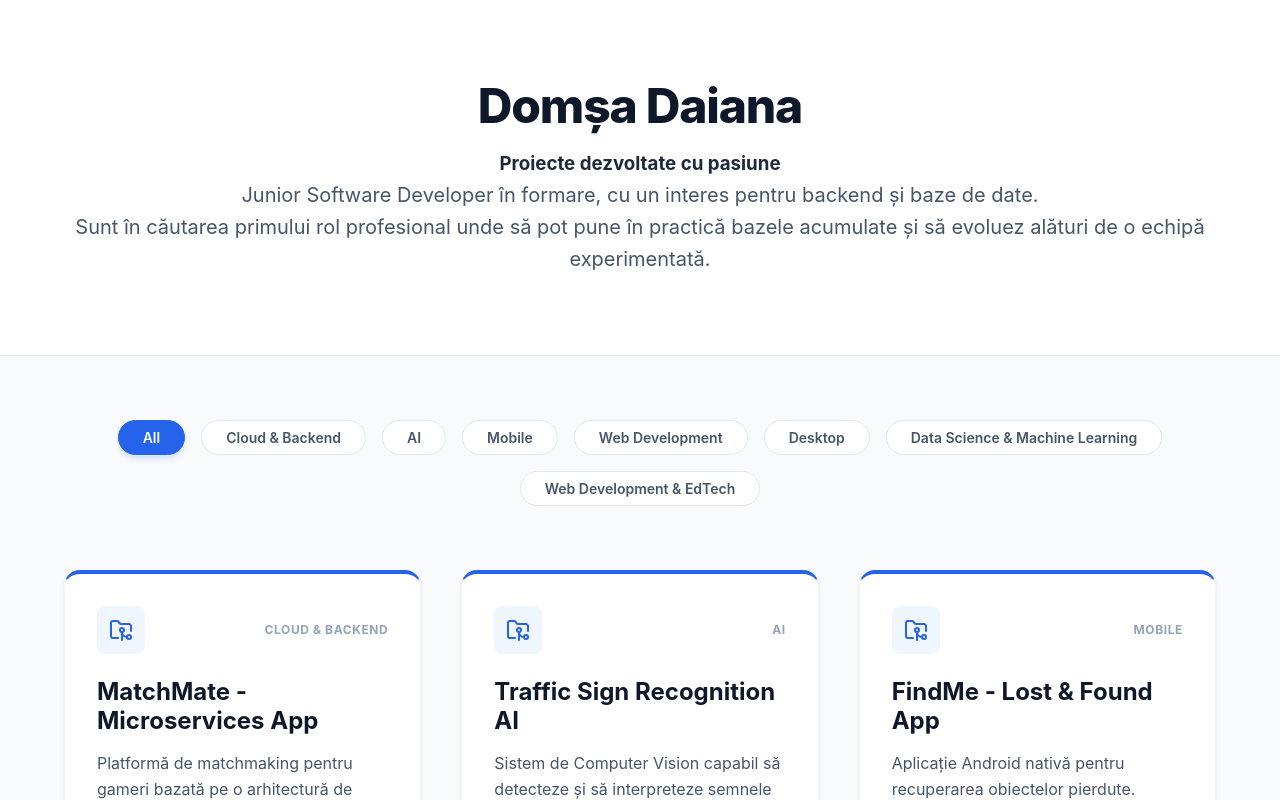
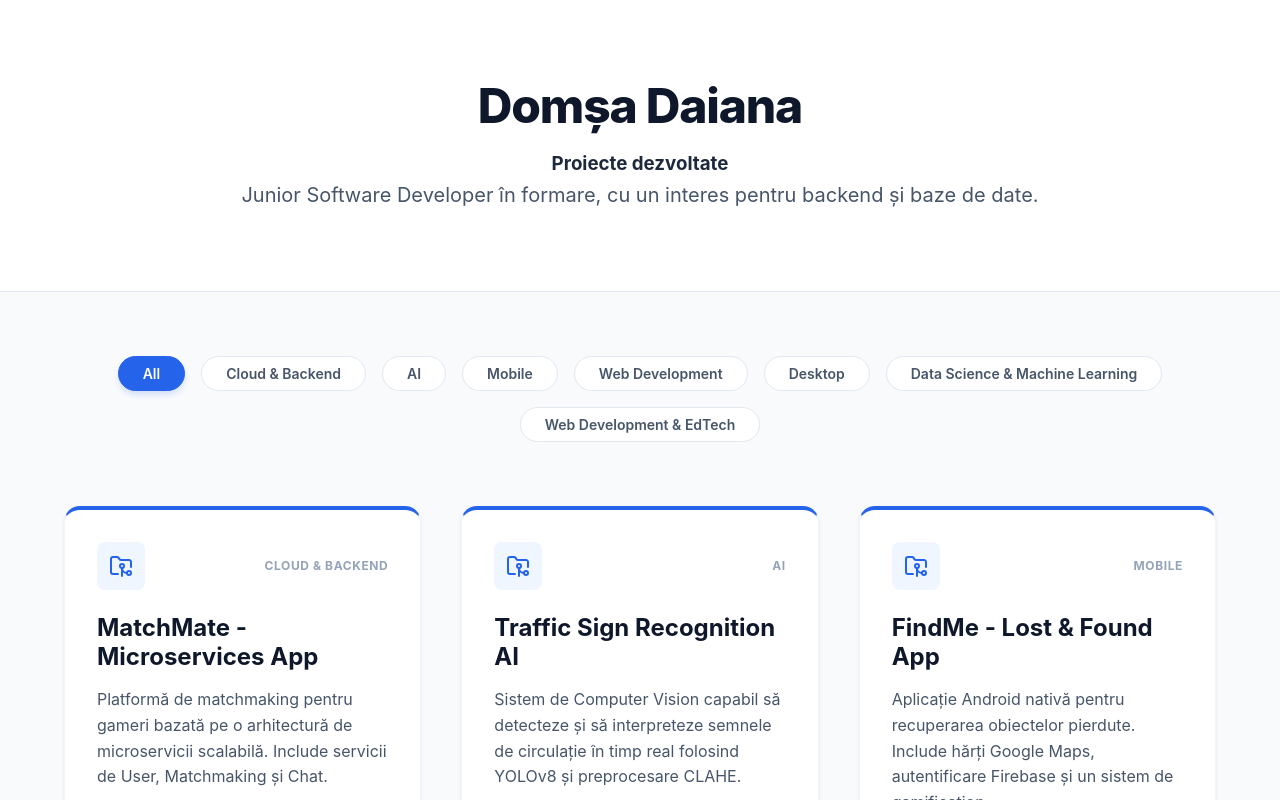
Before and after one commit to nkororo/nkororo.github.io, a React (Vite) app: page / in a window 1280 px wide. Shown: the top 800 px of the page. Built offline with nearby package versions, Linux system fonts and the light colour scheme.

Commit message:
Update App.jsx

```diff
--- a/src/App.jsx
+++ b/src/App.jsx
@@ -19,10 +19,8 @@ function App() {
       <header className="main-header">
         <div className="header-content">
           <h1>Domșa Daiana</h1>
-          <h3> Proiecte dezvoltate cu pasiune</h3>
-          <p>Junior Software Developer în formare, cu un interes pentru backend și baze de date. <br />
-            Sunt în căutarea primului rol profesional unde să pot pune în practică bazele acumulate și să evoluez alături de o echipă experimentată.
-          </p>
+          <h3> Proiecte dezvoltate</h3>
+          <p>Junior Software Developer în formare, cu un interes pentru backend și baze de date. <br /></p>
         </div>
       </header>
 
```
